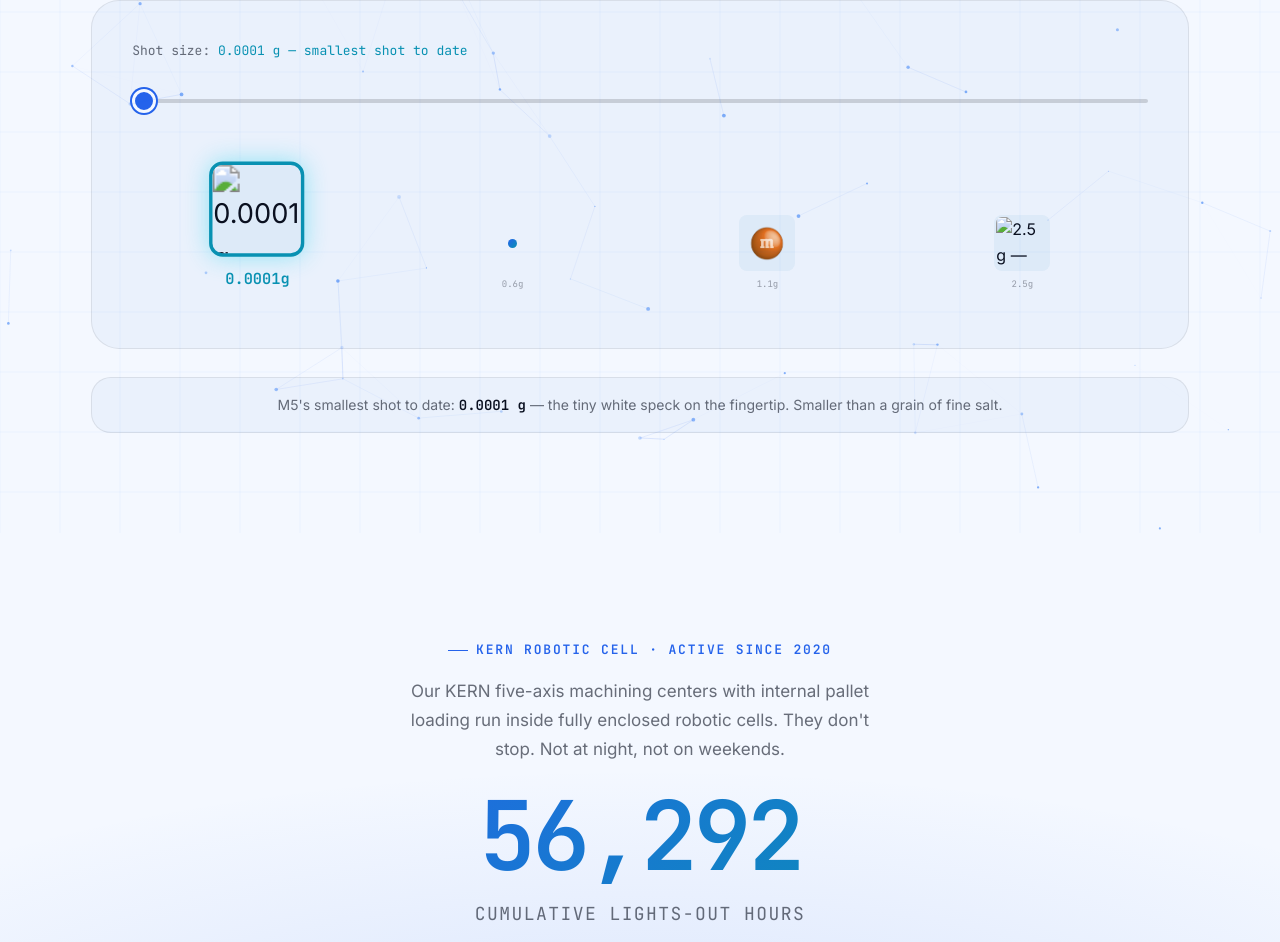
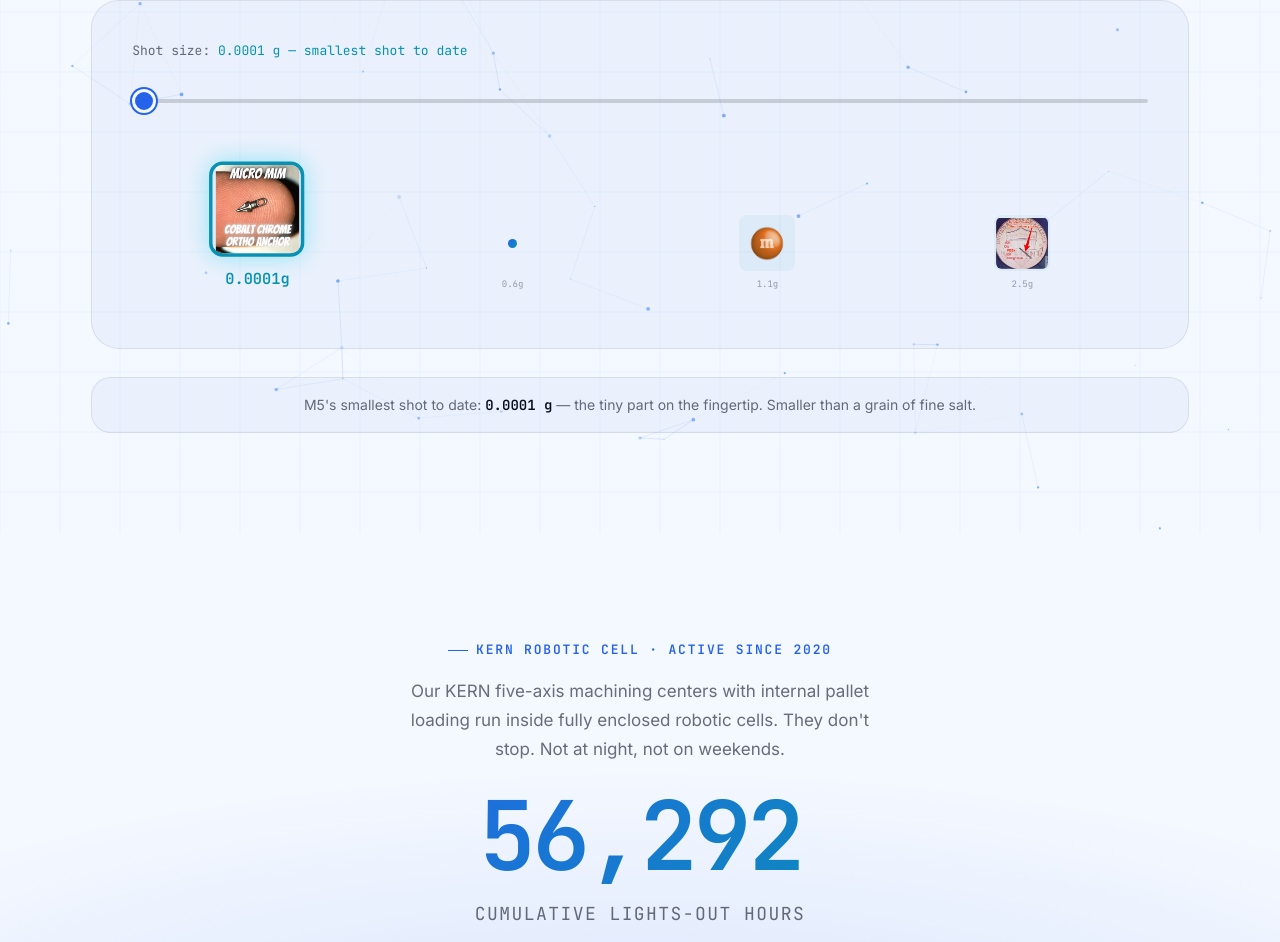
Before and after one commit to Jbak-hub/mn-micro, a plain HTML site: page index.html in a window 1280 px wide. Shown: the part 4980-5922 px from the top of the page. Drawn offline with Linux system fonts and the light colour scheme; animation ran at ten frames a second.

Commit message:
Fix slider: use photo-9.jpg for fingertip, photo-5.jpg for penny

```diff
--- a/index.html
+++ b/index.html
@@ -2471,10 +2471,10 @@
 
 /* ── PART SIZE VISUALIZER ── */
 const vizData=[
-  {label:'0.0001 g — smallest shot to date',mass:.0001,img:'photo-4.jpg',caption:"M5's smallest shot to date: <strong>0.0001 g</strong> — the tiny white speck on the fingertip. Smaller than a grain of fine salt."},
+  {label:'0.0001 g — smallest shot to date',mass:.0001,img:'photo-9.jpg',caption:"M5's smallest shot to date: <strong>0.0001 g</strong> — the tiny part on the fingertip. Smaller than a grain of fine salt."},
   {label:'0.6 g — maximum shot',mass:.6,caption:"<strong>0.6 g</strong> is M5's maximum shot size — MIM Cobalt Chrome link with .010\" thinnest wall, on a penny for scale."},
   {label:'1.1 g — M&M candy (reference)',mass:1.1,img:'mm-candy.png',caption:"An M&M candy weighs about <strong>1.1 g</strong> — nearly 2× heavier than M5's maximum shot size."},
-  {label:'2.5 g — US penny (reference)',mass:2.5,img:'penny.jpg',caption:"A US penny weighs <strong>2.5 g</strong> — 25,000× heavier than M5's minimum shot of 0.0001 g."},
+  {label:'2.5 g — US penny (reference)',mass:2.5,img:'photo-5.jpg',caption:"A US penny weighs <strong>2.5 g</strong> — 25,000× heavier than M5's minimum shot of 0.0001 g."},
 ];
 const VIZ_REF=2.5,VIZ_MAXPX=38,VIZ_MINPX=4;
 function buildVizStrip(){
```
Also changed, not shown: m5-new.html (+2 -2 lines).
